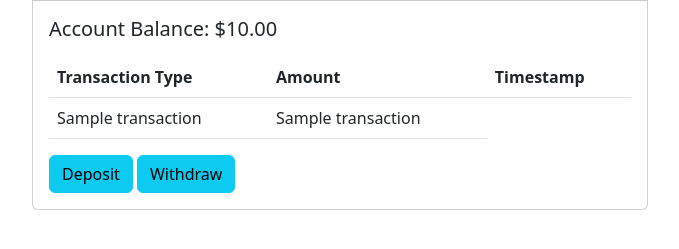
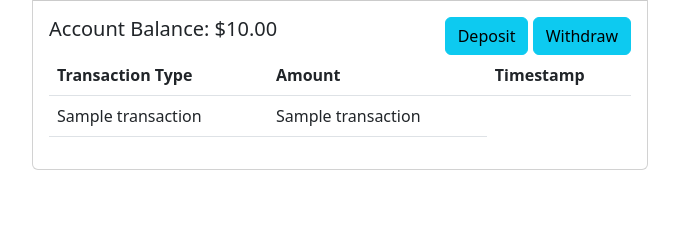
Before and after one commit to daniel19e/Banking-App-Project, a Flask app: page /account in a window 1280 px wide. Shown: the part 147-396 px from the top of the page, without its empty margins (300-979 px from the left). Run offline with Flask 2, Linux system fonts and the light colour scheme; the visitor is signed in with stand-in values (Sample User, id 1); a database or web service that is not in the repository returns one stand-in record (values such as "Sample title").

Commit message:
moves deposit/withdraw buttons to top right

```diff
--- a/application/templates/account.html
+++ b/application/templates/account.html
@@ -11,7 +11,13 @@ Account Details
       Account Number: {{accNum}}
     </div>
     <div class="card-body">
-      <h5 class="card-title">Account Balance: ${{bal}}</h5>
+      <div style="float:left">
+        <h5 class="card-title">Account Balance: ${{bal}}</h5>
+      </div>
+      <div style="float:right">
+        <a href="/deposit" class="btn btn-info">Deposit</a>
+        <a href="/withdraw" class="btn btn-info">Withdraw</a>
+      </div>
       <p class="card-text">
       <table class="table">
         <thead>
@@ -37,8 +43,6 @@ Account Details
         </tbody>
       </table>
       </p>
-      <a href="/deposit" class="btn btn-info">Deposit</a>
-      <a href="/withdraw" class="btn btn-info">Withdraw</a>
     </div>
   </div>
 </div>
```
